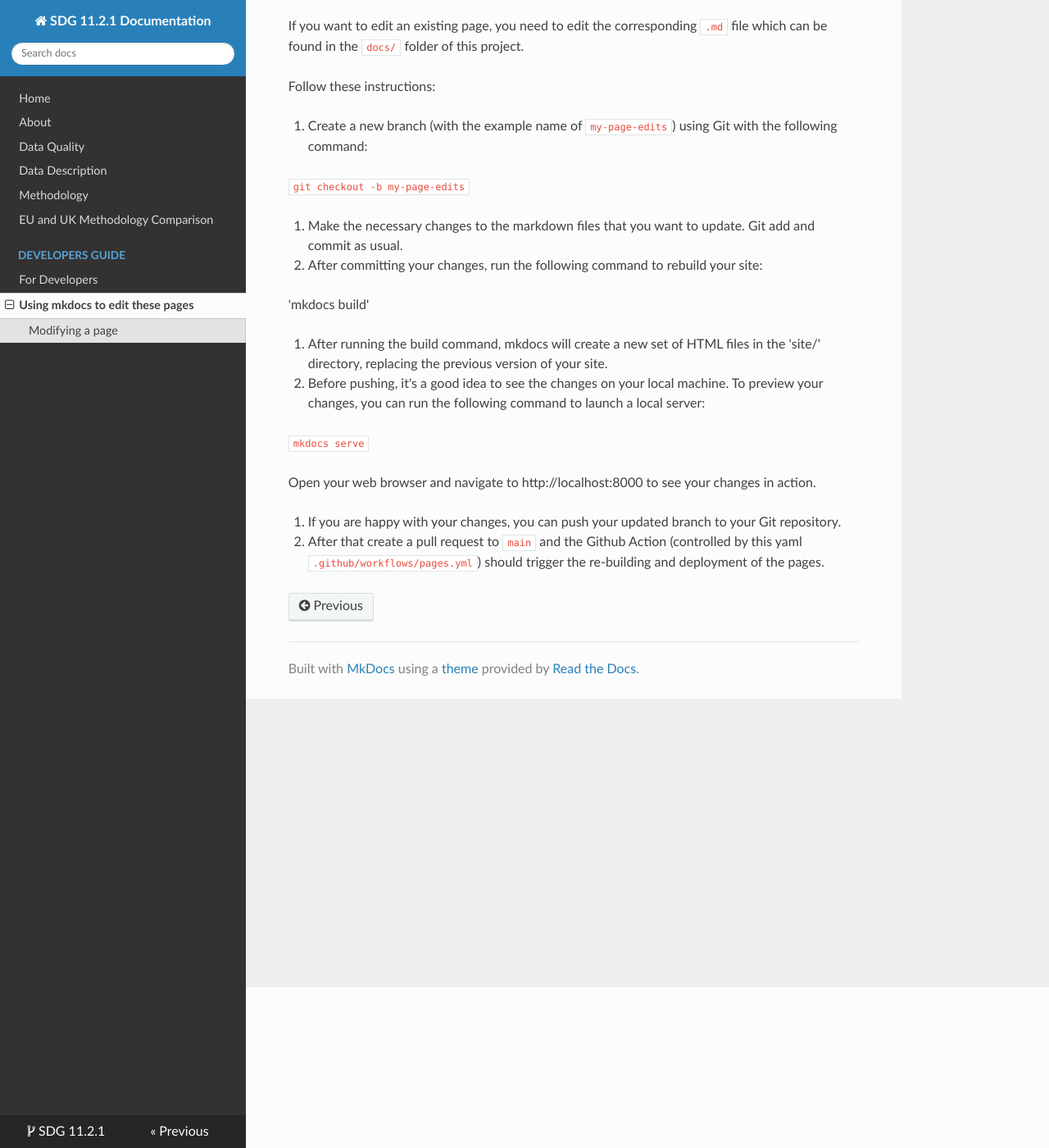
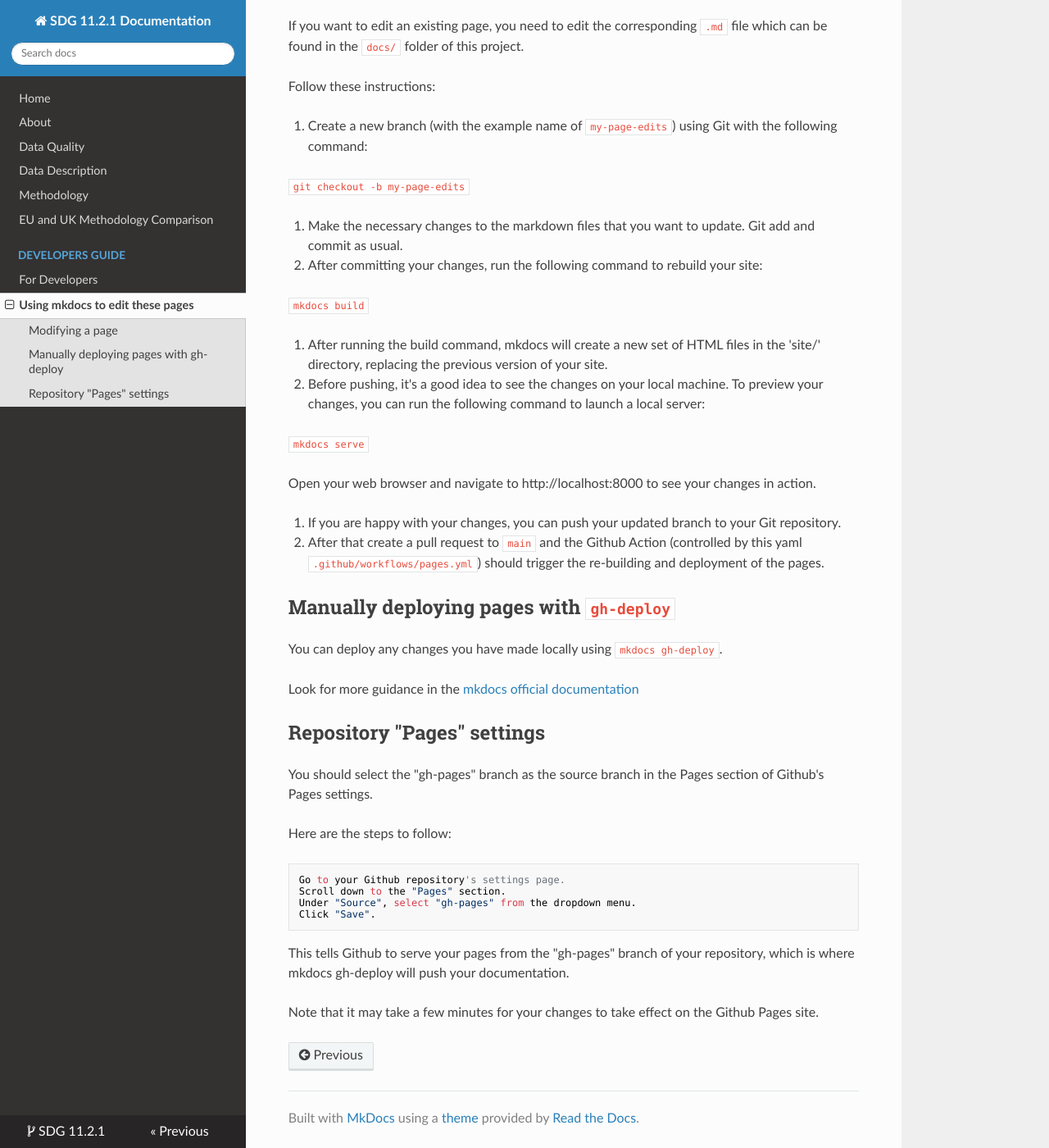
Before and after one commit to ONSdigital/SDG_11.2.1, an MkDocs documentation site: the page built from docs/building_docs.md, in a window 1280 px wide and 1400 px high, scrolled down 196 px. Shown: the whole window at 82% size. Built offline with MkDocs 1.6.1, drawn with Linux system fonts in a browser that asks for light colours; nearby versions of some CDN libraries.

Commit message:
More instructions on gh-deploy

```diff
--- a/docs/building_docs.md
+++ b/docs/building_docs.md
@@ -15,7 +15,7 @@ Follow these instructions:
 
 3. After committing your changes, run the following command to rebuild your site:
 
-'mkdocs build'
+`mkdocs build`
 
 4. After running the build command, mkdocs will create a new set of HTML files in the 'site/' directory, replacing the previous version of your site.
 
@@ -28,3 +28,25 @@ Follow these instructions:
 6. If you are happy with your changes, you can push your updated branch to your Git repository.
 
 7. After that create a pull request to `main` and the Github Action (controlled by this yaml `.github/workflows/pages.yml`) should trigger the re-building and deployment of the pages.
+
+
+## Manually deploying pages with `gh-deploy`
+
+You can deploy any changes you have made locally using `mkdocs gh-deploy`.
+
+Look for more guidance in the [mkdocs official documentation](https://www.mkdocs.org/user-guide/deploying-your-docs/)
+
+## Repository "Pages" settings
+
+You should select the "gh-pages" branch as the source branch in the Pages section of Github's Pages settings.
+
+Here are the steps to follow:
+
+    Go to your Github repository's settings page.
+    Scroll down to the "Pages" section.
+    Under "Source", select "gh-pages" from the dropdown menu.
+    Click "Save".
+
+This tells Github to serve your pages from the "gh-pages" branch of your repository, which is where mkdocs gh-deploy will push your documentation.
+
+Note that it may take a few minutes for your changes to take effect on the Github Pages site.
```
